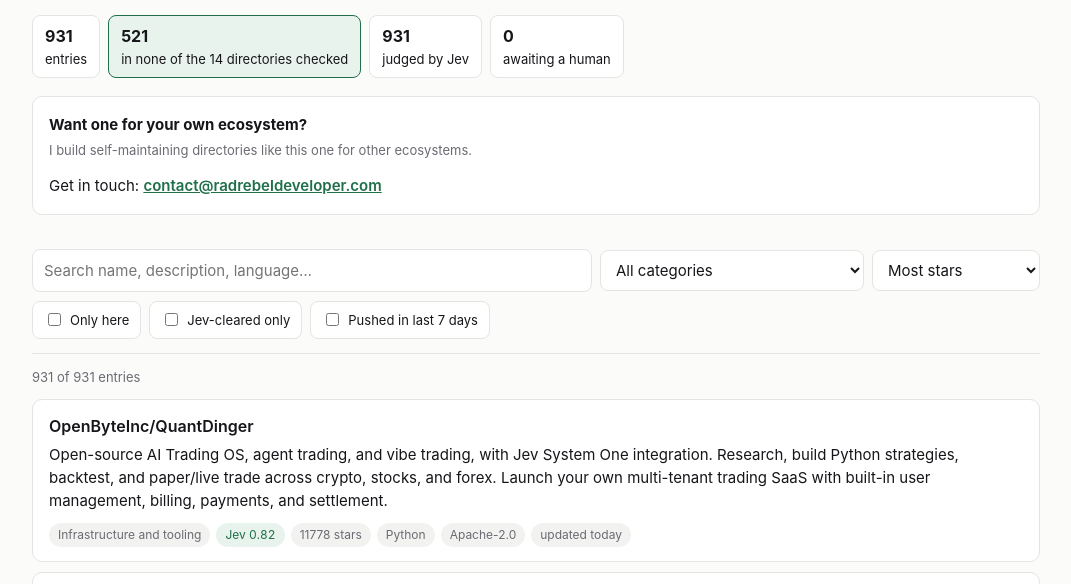
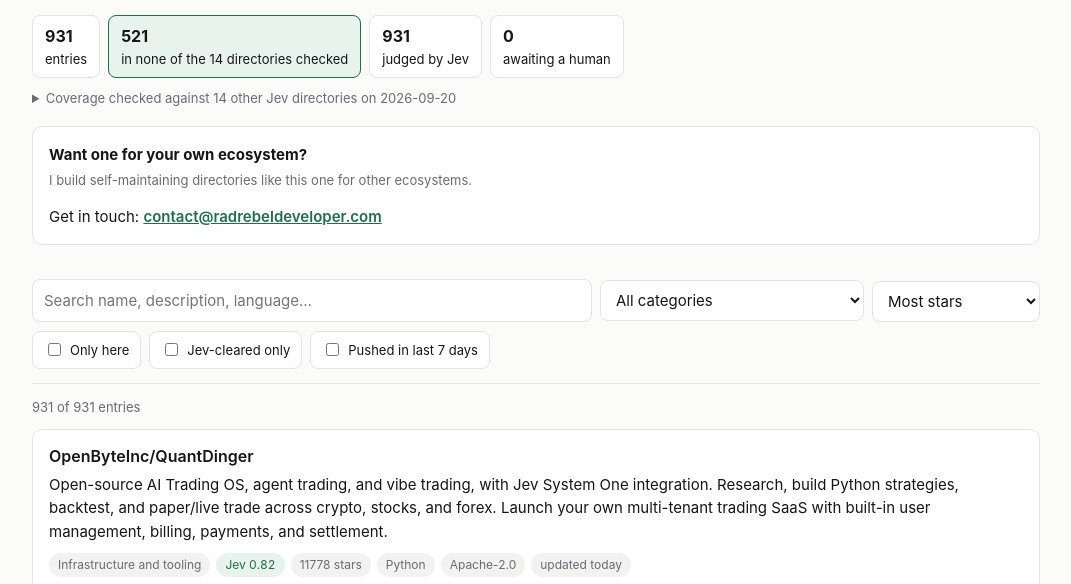
Before and after one commit to RadRebelSam/awesome-jev, a website: page site/index.html in a window 1280 px wide. Shown: the part 159-743 px from the top of the page, without its empty margins (104-1175 px from the left). Drawn offline with Linux system fonts and the light colour scheme.

Commit message:
Name the directories the coverage claim was checked against
Claiming 14 sources without naming them asks the reader to take it on trust,
which is the opposite of the point. The page now lists all fourteen, each
linked, with the date and whether the run was complete.

It also states the limit of the method in the same breath: matching is by
repository link, so a directory that lists a project by its homepage would not
be seen, and the entry would read as exclusive when it is not. Better to say
that where the number is than to be corrected by someone who maintains one of
the lists.

Co-Authored-By: Claude Opus 5 <noreply@anthropic.com>

```diff
--- a/site/index.html
+++ b/site/index.html
@@ -68,6 +68,10 @@
     border-radius: 8px; padding: 8px 11px; cursor: pointer; user-select: none;
   }
   .count { color: var(--muted); font-size: 13px; margin: 0 0 12px; }
+  .sources { margin: 10px 0 0; font-size: 13px; color: var(--muted); }
+  .sources summary { cursor: pointer; }
+  .sources ul { margin: 8px 0 0; padding-left: 20px; columns: 2; column-gap: 24px; }
+  @media (max-width: 560px) { .sources ul { columns: 1; } }
   .pitch {
     display: grid; gap: 12px; margin: 18px 0 0;
     grid-template-columns: repeat(auto-fit, minmax(280px, 1fr));
@@ -124,6 +128,7 @@
     </div>
     <p class="tagline" id="tagline"></p>
     <div class="stats" id="stats"></div>
+    <details class="sources" id="sources"></details>
     <div class="pitch" id="pitch"></div>
   </header>
 
@@ -243,6 +248,8 @@ async function start() {
   const data = await res.json();
   state.data = data;
 
+  const cov = data.coverage ?? {};
+
   el('tagline').textContent = data.tagline +
     ' Every entry is judged by Jev itself, and the probability it returned is shown.';
 
@@ -253,12 +260,27 @@ async function start() {
     ['awaiting a human', data.counts.reviewQueue, false],
   ].map((row) => '<div class="stat' + (row[2] ? ' hero' : '') + '"><b>' + row[1] + '</b>' + row[0] + '</div>').join('');
 
+  // Naming the sources is the difference between a claim and a checkable claim.
+  if (cov.sources?.length) {
+    el('sources').innerHTML =
+      `<summary>Coverage checked against ${cov.sources.length} other Jev directories` +
+      `${cov.checkedOn ? ` on ${esc(cov.checkedOn)}` : ''}${cov.complete ? '' : ' (partial run)'}</summary>` +
+      `<ul>${cov.sources.map((name) => {
+        const href = name.includes('/')
+          ? `https://github.com/${esc(name)}`
+          : `https://${esc(name)}`;
+        return `<li><a href="${href}" target="_blank" rel="noopener noreferrer">${esc(name)}</a></li>`;
+      }).join('')}</ul>` +
+      `<p>An entry is marked <em>only here</em> when its GitHub link appears in none of them. ` +
+      `Matching is by repository link, so a directory listing a project by its homepage instead would not be seen. ` +
+      `The working is in <a href="https://github.com/RadRebelSam/awesome-jev/blob/main/data/coverage.json">data/coverage.json</a>.</p>`;
+  }
+
   renderPitch(data.site ?? {});
 
   el('category').insertAdjacentHTML('beforeend', data.categories.map((c) =>
     '<option value="' + esc(c.id) + '">' + esc(c.title) + ' (' + c.count + ')</option>').join(''));
 
-  const cov = data.coverage ?? {};
   const coverageLine = cov.checkedOn
     ? ` Coverage checked against ${cov.sourcesChecked} other Jev directories on ${cov.checkedOn}` +
       (cov.complete ? '.' : `, ${cov.sourcesHealthy} of which answered.`)
```
Also changed, not shown: site/data.json.
